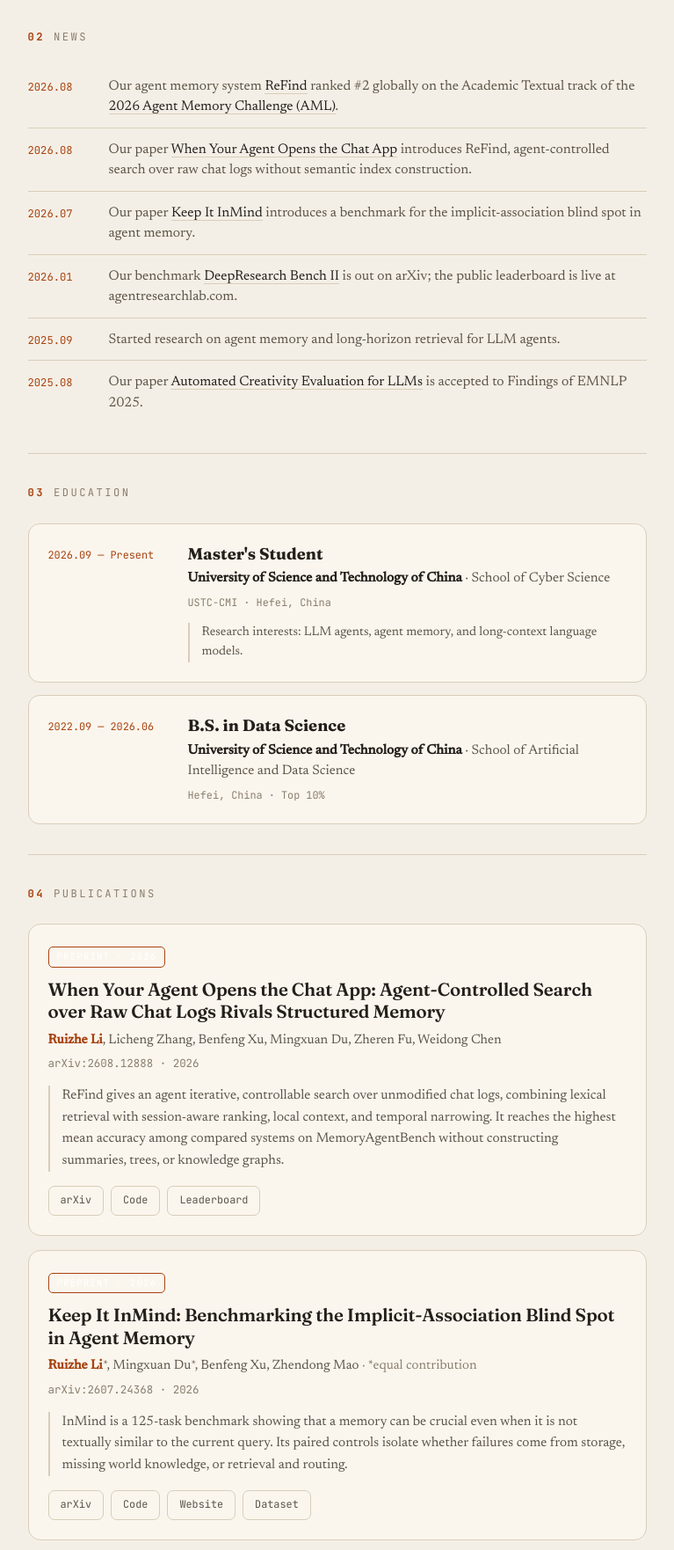
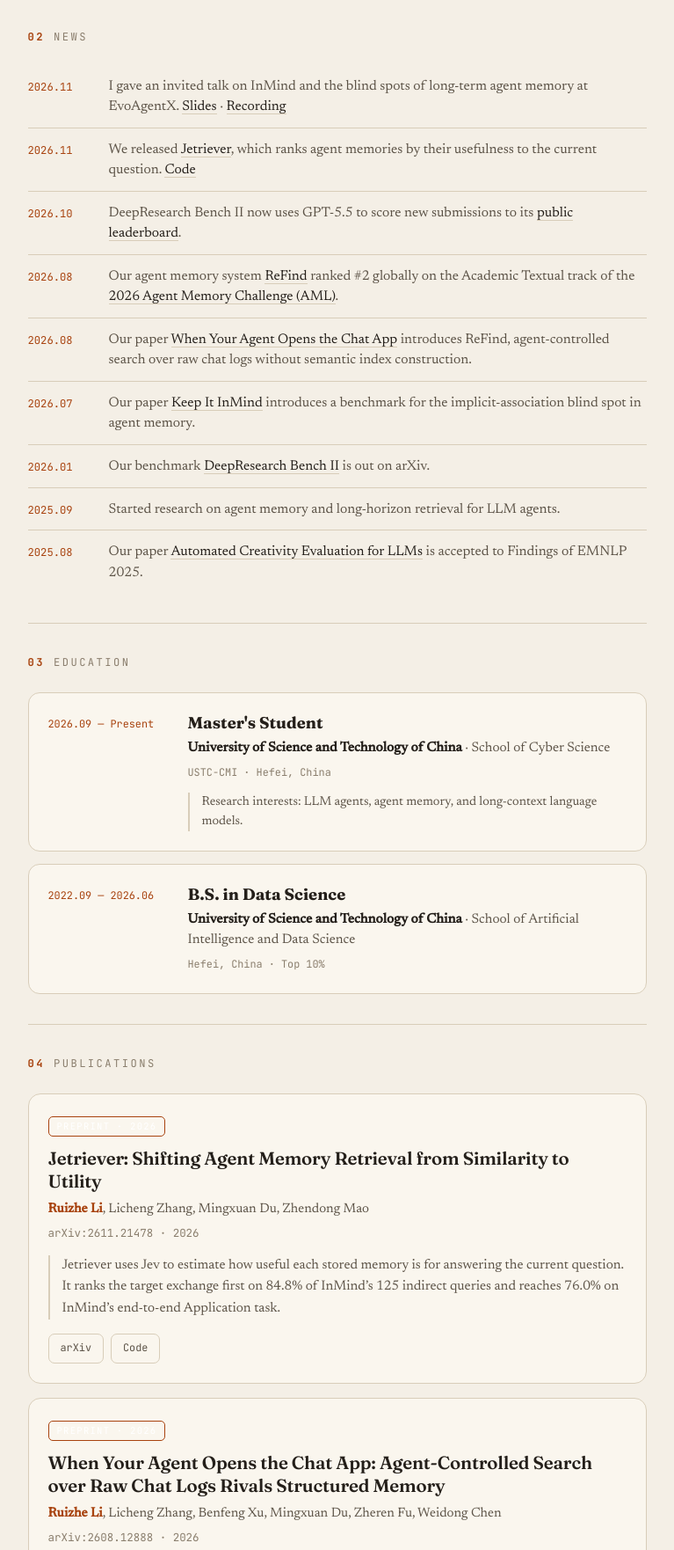
Before and after one commit to imlrz/imlrz.github.io, a plain HTML site: page index.html in a window 1280 px wide. Shown: the part 866-2628 px from the top of the page at 88% size, without its empty margins (249-1016 px from the left). Drawn offline with Linux system fonts and the light colour scheme.

Commit message:
Update homepage with Jetriever and November research news

```diff
--- a/index.html
+++ b/index.html
@@ -355,7 +355,6 @@ body.theme-dialog-open{overflow:hidden}
 
 /* PROJECTS */
 .proj-grid{display:grid; grid-template-columns:1fr 1fr; gap:14px}
-.proj-wide{grid-column:1/-1}
 .proj{
   padding:20px; border:1px solid var(--rule); border-radius:13px; background:var(--surface);
   transition:transform .3s var(--ease), border-color .3s, box-shadow .3s;
@@ -679,10 +678,13 @@ footer a{color:var(--ink-3)} footer a:hover{color:var(--accent)}
     <section class="section reveal" id="news">
       <div class="section-title"><span class="idx">02</span><span data-i18n="newsT">News</span></div>
       <ul class="news">
+        <li><span class="date">2026.11</span><span data-i18n="nEvoTalk">I gave an invited talk on InMind and the blind spots of long-term agent memory at EvoAgentX. <a href="/talk/261118/">Slides</a> · <a href="https://www.bilibili.com/video/BV1CjsB6GEuc/" target="_blank" rel="noopener">Recording</a></span></li>
+        <li><span class="date">2026.11</span><span data-i18n="nJetriever">We released <a href="https://arxiv.org/abs/2611.21478" target="_blank" rel="noopener">Jetriever</a>, which ranks agent memories by their usefulness to the current question. <a href="https://github.com/imlrz/Jetriever" target="_blank" rel="noopener">Code</a></span></li>
+        <li><span class="date">2026.10</span><span data-i18n="nDrbLeaderboard">DeepResearch Bench II now uses GPT-5.5 to score new submissions to its <a href="https://huggingface.co/spaces/muset-ai/DeepResearch-Bench-Leaderboard" target="_blank" rel="noopener">public leaderboard</a>.</span></li>
         <li><span class="date">2026.08</span><span data-i18n="nAml">Our agent memory system <a href="https://github.com/imlrz/ReFind" target="_blank" rel="noopener">ReFind</a> ranked #2 globally on the Academic Textual track of the <a href="https://agentmemories.ai/competition/" target="_blank" rel="noopener">2026 Agent Memory Challenge (AML)</a>.</span></li>
         <li><span class="date">2026.08</span><span data-i18n="nRefind">Our paper <a href="https://arxiv.org/abs/2608.12888" target="_blank" rel="noopener">When Your Agent Opens the Chat App</a> introduces ReFind, agent-controlled search over raw chat logs without semantic index construction.</span></li>
         <li><span class="date">2026.07</span><span data-i18n="nInmind">Our paper <a href="https://arxiv.org/abs/2607.24368" target="_blank" rel="noopener">Keep It InMind</a> introduces a benchmark for the implicit-association blind spot in agent memory.</span></li>
-        <li><span class="date">2026.01</span><span data-i18n="n1">Our benchmark <a href="https://arxiv.org/abs/2601.08536" target="_blank" rel="noopener">DeepResearch Bench II</a> is out on arXiv; the public leaderboard is live at agentresearchlab.com.</span></li>
+        <li><span class="date">2026.01</span><span data-i18n="n1">Our benchmark <a href="https://arxiv.org/abs/2601.08536" target="_blank" rel="noopener">DeepResearch Bench II</a> is out on arXiv.</span></li>
         <li><span class="date">2025.09</span><span data-i18n="n2">Started research on agent memory and long-horizon retrieval for LLM agents.</span></li>
         <li><span class="date">2025.08</span><span data-i18n="n3">Our paper <a href="https://arxiv.org/abs/2504.15784" target="_blank" rel="noopener">Automated Creativity Evaluation for LLMs</a> is accepted to Findings of EMNLP 2025.</span></li>
       </ul>
@@ -715,6 +717,17 @@ footer a{color:var(--ink-3)} footer a:hover{color:var(--accent)}
     <!-- PUBLICATIONS -->
     <section class="section reveal" id="pub">
       <div class="section-title"><span class="idx">04</span><span data-i18n="pubT">Publications</span></div>
+      <article class="pub">
+        <span class="pub-badge" data-i18n="pubBadge">Preprint · 2026</span>
+        <h3 class="pub-title" data-i18n="pJetrieverTitle">Jetriever: Shifting Agent Memory Retrieval from Similarity to Utility</h3>
+        <p class="pub-authors"><span class="me">Ruizhe Li</span>, Licheng Zhang, Mingxuan Du, Zhendong Mao</p>
+        <p class="pub-venue">arXiv:2611.21478 · 2026</p>
+        <p class="pub-tldr" data-i18n="pJetrieverTldr">Jetriever uses Jev to estimate how useful each stored memory is for answering the current question. It ranks the target exchange first on 84.8% of InMind’s 125 indirect queries and reaches 76.0% on InMind’s end-to-end Application task.</p>
+        <div class="pub-links">
+          <a href="https://arxiv.org/abs/2611.21478" target="_blank" rel="noopener">arXiv</a>
+          <a href="https://github.com/imlrz/Jetriever" target="_blank" rel="noopener">Code</a>
+        </div>
+      </article>
       <article class="pub">
         <span class="pub-badge" data-i18n="pubBadge">Preprint · 2026</span>
         <h3 class="pub-title" data-i18n="pRefindTitle">When Your Agent Opens the Chat App: Agent-Controlled Search over Raw Chat Logs Rivals Structured Memory</h3>
@@ -751,6 +764,7 @@ footer a{color:var(--ink-3)} footer a:hover{color:var(--accent)}
           <a href="https://github.com/imlrz/DeepResearch-Bench-II" target="_blank" rel="noopener">Code</a>
           <a href="https://agentresearchlab.com/benchmarks/deepresearch-bench-ii/index.html" target="_blank" rel="noopener">Website</a>
           <a href="https://huggingface.co/datasets/muset-ai/DeepResearch-Bench-II-Dataset" target="_blank" rel="noopener">Dataset</a>
+          <a href="https://huggingface.co/spaces/muset-ai/DeepResearch-Bench-Leaderboard" target="_blank" rel="noopener" data-i18n="drbLeaderboard">Leaderboard</a>
         </div>
       </article>
       <article class="pub">
@@ -781,17 +795,22 @@ footer a{color:var(--ink-3)} footer a:hover{color:var(--accent)}
       <div class="section-title"><span class="idx">05</span><span data-i18n="projT">Projects</span></div>
       <div class="proj-grid">
         <div class="proj">
-          <div class="proj-head"><span class="proj-name">ReFind</span><span class="proj-star">★ 9</span></div>
+          <div class="proj-head"><span class="proj-name">Jetriever</span><span class="proj-star">★ 7</span></div>
+          <p data-i18n="prJetriever">An open-source service that uses Jev to score every candidate memory and returns the highest-scoring evidence for the current question.</p>
+          <div class="proj-foot"><span>Python · Agent Memory</span><a href="https://github.com/imlrz/Jetriever" target="_blank" rel="noopener" data-i18n="repo">Repo ↗</a></div>
+        </div>
+        <div class="proj">
+          <div class="proj-head"><span class="proj-name">ReFind</span><span class="proj-star">★ 19</span></div>
           <p data-i18n="prRefind">Agent-controlled search over raw chat logs for long-term memory. ReFind combines iterative lexical retrieval with chat-native controls and rivals structured memory systems without building summaries, trees, or knowledge graphs.</p>
           <div class="proj-foot"><span>Python · Agent Memory</span><a href="https://github.com/imlrz/ReFind" target="_blank" rel="noopener" data-i18n="repo">Repo ↗</a></div>
         </div>
         <div class="proj">
-          <div class="proj-head"><span class="proj-name">InMind</span><span class="proj-star">★ 17</span></div>
+          <div class="proj-head"><span class="proj-name">InMind</span><span class="proj-star">★ 19</span></div>
           <p data-i18n="prInmind">A 125-task benchmark for the implicit-association blind spot in long-term agent memory, with paired controls that isolate storage, world-knowledge, retrieval, and application failures.</p>
           <div class="proj-foot"><span>Benchmark · Dataset</span><a href="https://github.com/imlrz/InMind" target="_blank" rel="noopener" data-i18n="repo">Repo ↗</a></div>
         </div>
-        <div class="proj proj-wide">
-          <div class="proj-head"><span class="proj-name">DeepResearch-Bench-II</span><span class="proj-star">★ 83</span></div>
+        <div class="proj">
+          <div class="proj-head"><span class="proj-name">DeepResearch-Bench-II</span><span class="proj-star">★ 102</span></div>
           <p data-i18n="pr1">Evaluation suite and leaderboard for deep-research agents, grounded in expert-written reports. Rubric extraction, batched LLM-as-judge scoring, and token accounting.</p>
           <div class="proj-foot"><span>Python</span><a href="https://github.com/imlrz/DeepResearch-Bench-II" target="_blank" rel="noopener" data-i18n="repo">Repo ↗</a></div>
         </div>
@@ -850,14 +869,19 @@ const T={
     aboutBody:'我是李睿哲，<b>中国科学技术大学</b>硕士研究生。我的研究方向包括 <b>LLM Agent</b>、<b>Agent Memory</b> 与 <b>Long-Context LLM</b>。',
     i1:'LLM Agents', i2:'Agent Memory', i3:'Long-Context LLMs',
     newsT:'近况',
+    nEvoTalk:'受 EvoAgentX 邀请，我分享了 InMind 和智能体长期记忆中的盲点。<a href="/talk/261118/">幻灯片</a> · <a href="https://www.bilibili.com/video/BV1CjsB6GEuc/" target="_blank" rel="noopener">录像</a>',
+    nJetriever:'我们发布了 <a href="https://arxiv.org/abs/2611.21478" target="_blank" rel="noopener">Jetriever</a>，它根据每条记忆对当前问题的帮助程度进行排序。<a href="https://github.com/imlrz/Jetriever" target="_blank" rel="noopener">代码</a>',
+    nDrbLeaderboard:'DeepResearch Bench II 的<a href="https://huggingface.co/spaces/muset-ai/DeepResearch-Bench-Leaderboard" target="_blank" rel="noopener">公开榜单</a>现已使用 GPT-5.5 评估新提交。',
     nAml:'我们设计的智能体记忆系统 <a href="https://github.com/imlrz/ReFind" target="_blank" rel="noopener">ReFind</a> 在 <a href="https://agentmemories.ai/competition/" target="_blank" rel="noopener">2026 Agent 记忆挑战赛（AML）</a>文本记忆学术方法赛道中获得全球第二名。',
     nRefind:'我们的论文 <a href="https://arxiv.org/abs/2608.12888" target="_blank" rel="noopener">When Your Agent Opens the Chat App</a> 提出 ReFind：无需构建语义索引，由智能体直接在原始聊天记录上进行可控检索。',
     nInmind:'我们的论文 <a href="https://arxiv.org/abs/2607.24368" target="_blank" rel="noopener">Keep It InMind</a> 提出了用于评测智能体记忆“隐式关联盲区”的基准。',
-    n1:'我们的基准 <a href="https://arxiv.org/abs/2601.08536" target="_blank" rel="noopener">DeepResearch Bench II</a> 已发布于 arXiv，公开榜单上线 agentresearchlab.com。',
+    n1:'我们的基准 <a href="https://arxiv.org/abs/2601.08536" target="_blank" rel="noopener">DeepResearch Bench II</a> 已发布于 arXiv。',
     n2:'开始研究智能体记忆与大模型智能体的长时程检索。',
     n3:'我们的论文 <a href="https://arxiv.org/abs/2504.15784" target="_blank" rel="noopener">Automated Creativity Evaluation for LLMs</a> 被 Findings of EMNLP 2025 接收。',
     pubT:'论文',
     pubBadge:'预印本 · 2026',
+    pJetrieverTitle:'Jetriever：从相似度到效用的智能体记忆检索',
+    pJetrieverTldr:'Jetriever 用 Jev 估计每条已存记忆对回答当前问题的帮助程度。在 InMind 的 125 个间接问题上，Jetriever 将目标对话排在首位的比例为 84.8%，端到端应用得分为 76.0%。',
     pRefindTitle:'当智能体打开聊天应用：对原始聊天记录的智能体可控检索媲美结构化记忆',
     pRefindTldr:'ReFind 让智能体在未经改写的聊天记录上进行迭代式可控搜索，将词法检索与会话感知排序、局部上下文扩展和时间范围缩窄相结合。它无需构建摘要、树或知识图谱，即在 MemoryAgentBench 上取得所比较系统中的最高平均准确率。',
     pInmindTitle:'Keep It InMind：评测智能体记忆中的隐式关联盲区',
@@ -865,9 +889,11 @@ const T={
     p1title:'DeepResearch Bench II：以专家报告衍生的细粒度评分标准诊断深度研究智能体',
     eqNote:' · *共同一作',
     p1tldr:'一个涵盖 22 个领域、132 个以专家报告为依据的任务、共 9,430 条完全可验证二元评分标准的基准，从信息召回、分析、表达三个维度评测深度研究报告。采用四阶段「大模型+人工」流程、超过 400 专家工时构建——即便最强系统也只满足不到 50% 的评分项。',
+    drbLeaderboard:'榜单',
     p2tldr:'一种基于参考的创造力自动评测方法，将大模型输出的创造力与人类参考对照打分，为昂贵的人工创造力评分提供更可靠、可自动化的替代。',
     p3tldr:'将对话式推荐重新表述为三阶段离线策略学习问题，把交互策略学习与昂贵的在线探索解耦。',
     projT:'项目',
+    prJetriever:'开源智能体记忆检索服务，用 Jev 逐条为候选记忆打分，并返回对当前问题最有帮助的证据。',
     prRefind:'面向长期记忆的原始聊天记录智能体可控检索。ReFind 将迭代式词法检索与聊天原生控制相结合，无需构建摘要、树或知识图谱，即可媲美结构化记忆系统。',
     prInmind:'一个包含 125 项任务的长期智能体记忆“隐式关联盲区”基准，通过成对控制分别诊断存储、世界知识、检索与应用环节的失败。',
     pr1:'面向深度研究智能体的评测套件与榜单，以专家撰写的报告为基准。包含评分标准抽取、批量「大模型评审」打分与 token 统计。',
```
